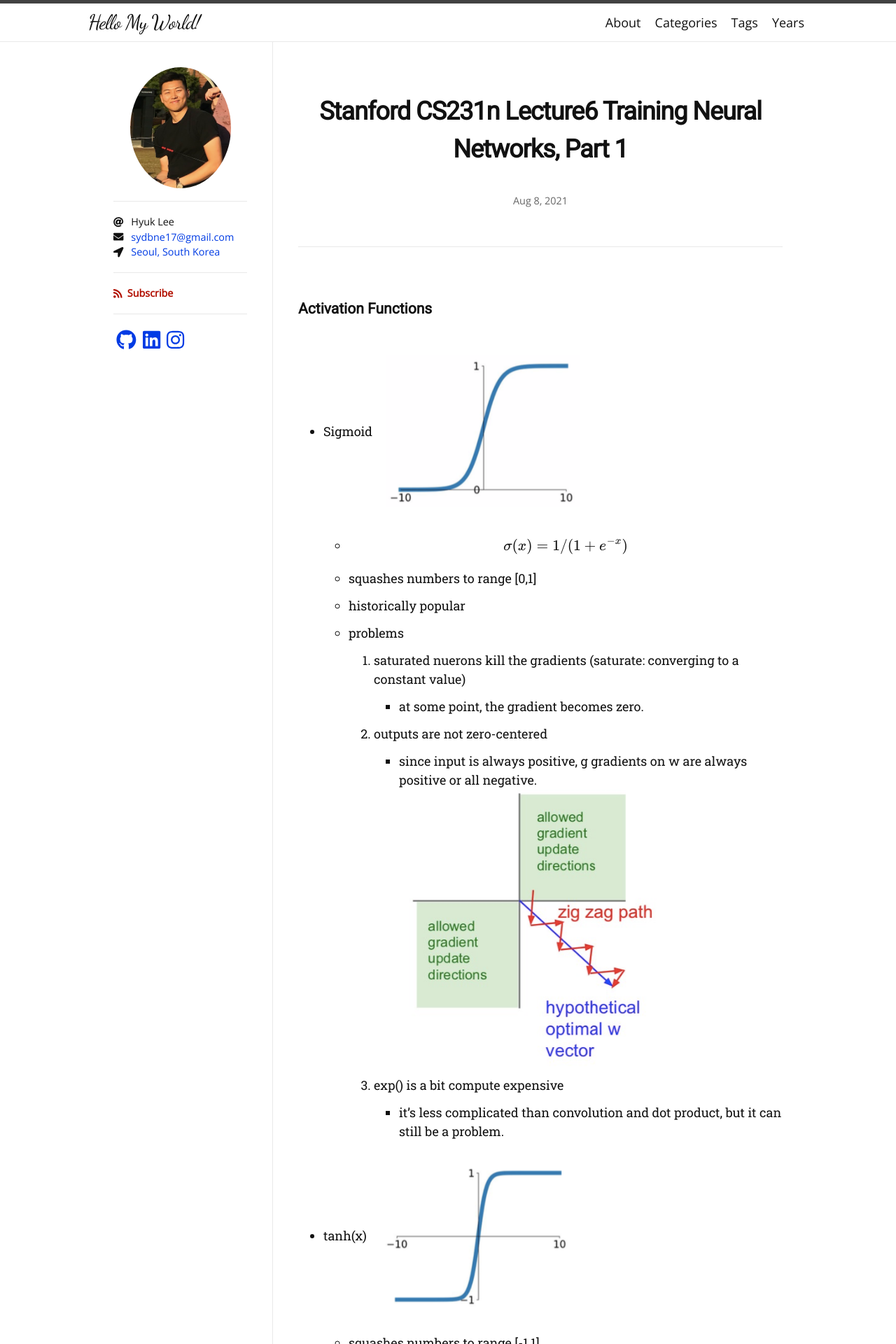
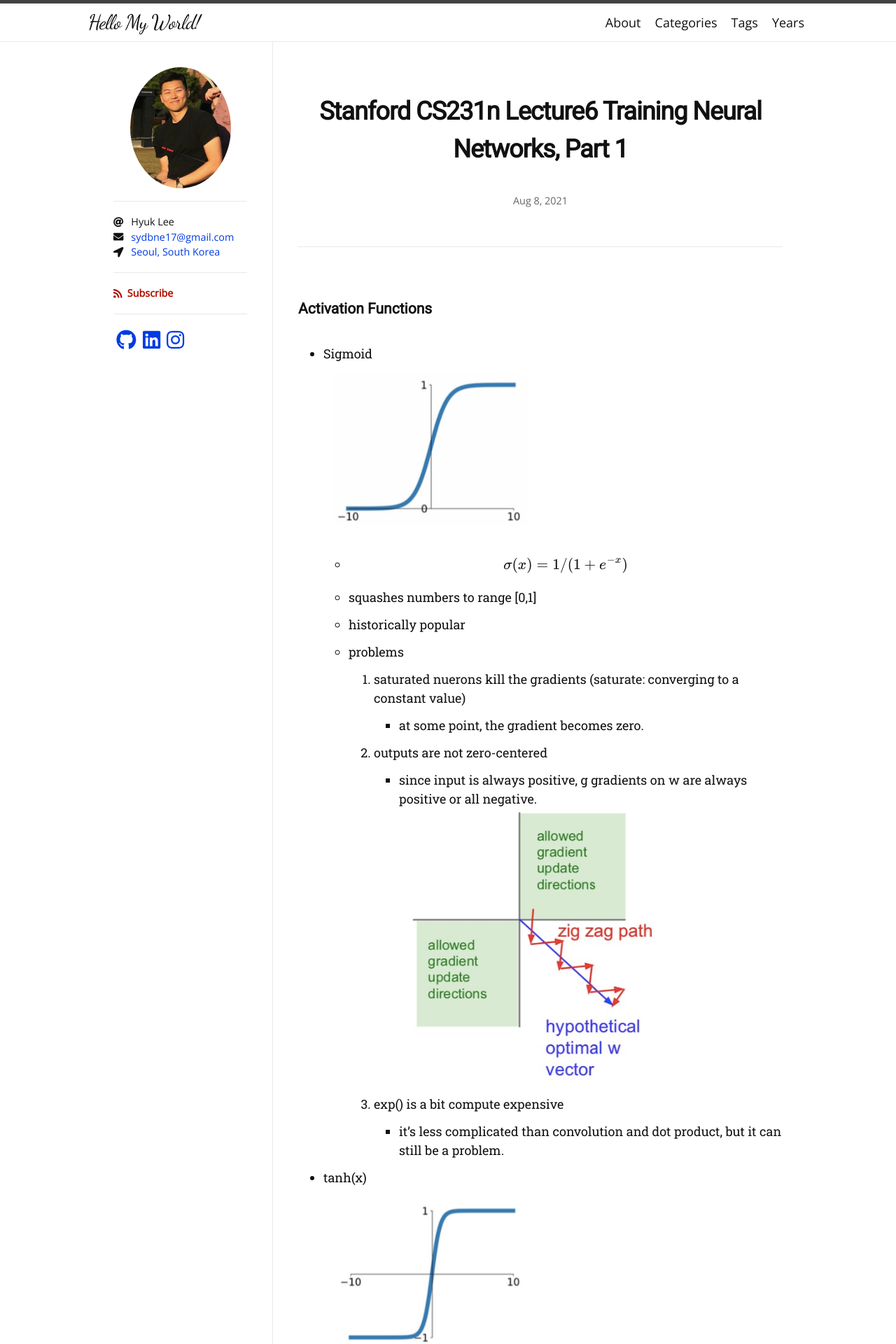
Before and after one commit to dlgur1994/dlgur1994.github.io, a Jekyll site: the page built from _posts/2021-08-08-CS231n-Lecture6.md, in a window 1280 px wide. Shown: the top 1920 px of the page at 70% size. Built offline with Jekyll 4.4.1, drawn with Linux system fonts in a browser that asks for light colours; nearby versions of some CDN libraries; some web fonts are replaced; comment, search, counter and statistics services are not loaded; some of the changed text lies outside the part shown.

Commit message:
lecture6 ing 21/08/09

```diff
--- a/_posts/2021-08-08-CS231n-Lecture6.md
+++ b/_posts/2021-08-08-CS231n-Lecture6.md
@@ -9,7 +9,7 @@ math: true
 ---
 
 ### Activation Functions
-- Sigmoid
+- Sigmoid<br/>
 ![1](/images/cs231n/lec6/1.png){: width="50%" height="50%"}
     - $$\sigma (x) = 1/(1+e^{-x})$$
     - squashes numbers to range [0,1]
@@ -22,13 +22,13 @@ math: true
             ![2](/images/cs231n/lec6/2.png){: width="70%" height="70%"}
         3. exp() is a bit compute expensive
             - it's less complicated than convolution and dot product, but it can still be a problem.
-- tanh(x)
+- tanh(x)<br/>
 ![3](/images/cs231n/lec6/3.png){: width="50%" height="50%"}
     - squashes numbers to range [-1,1]
     - zero centered
     - kills gradients when saturated
     - better than sigmoid
-- ReLU (Rectified Linear Unit)
+- ReLU (Rectified Linear Unit)<br/>
 ![4](/images/cs231n/lec6/4.png){: width="50%" height="50%"}
     - $$f(x) = max(0,x)$$
     - does not saturate (in + region)
@@ -40,7 +40,7 @@ math: true
         - saturatation when $$x \leq 0$$
         ![5](/images/cs231n/lec6/5.png){: width="70%" height="70%"}
             - dead ReLU occurs when there is an error in the initial value setting or the learning rate is too large. If the learning rate is too large and w becomes equal to or less than zero, then it becomes a dead ReLU from that point on.
-- Leaky ReLU
+- Leaky ReLU<br/>
 ![6](/images/cs231n/lec6/6.png){: width="50%" height="50%"}
     - $$f(X) = max(0.01x, x)$$
     - does not saturate
@@ -51,9 +51,9 @@ math: true
     - $$f(x) = max(\alpha x, x)$$
     - $$\alpha$$: parameter, determined by backprops
     - more flexible
-- ELU (Expoential Linear Units)
+- ELU (Expoential Linear Units)<br/>
 ![7](/images/cs231n/lec6/7.png){: width="50%" height="50%"}
-    - ![8](/images/cs231n/lec6/8.png){: width="7%" height="70%"}
+    - ![8](/images/cs231n/lec6/8.png){: width="70%" height="70%"}
     - all benefits of ReLU
     - closer to zero mean outputs
     - negative saturation regime compared with Leaky ReLU adds some robustness to noise
```
